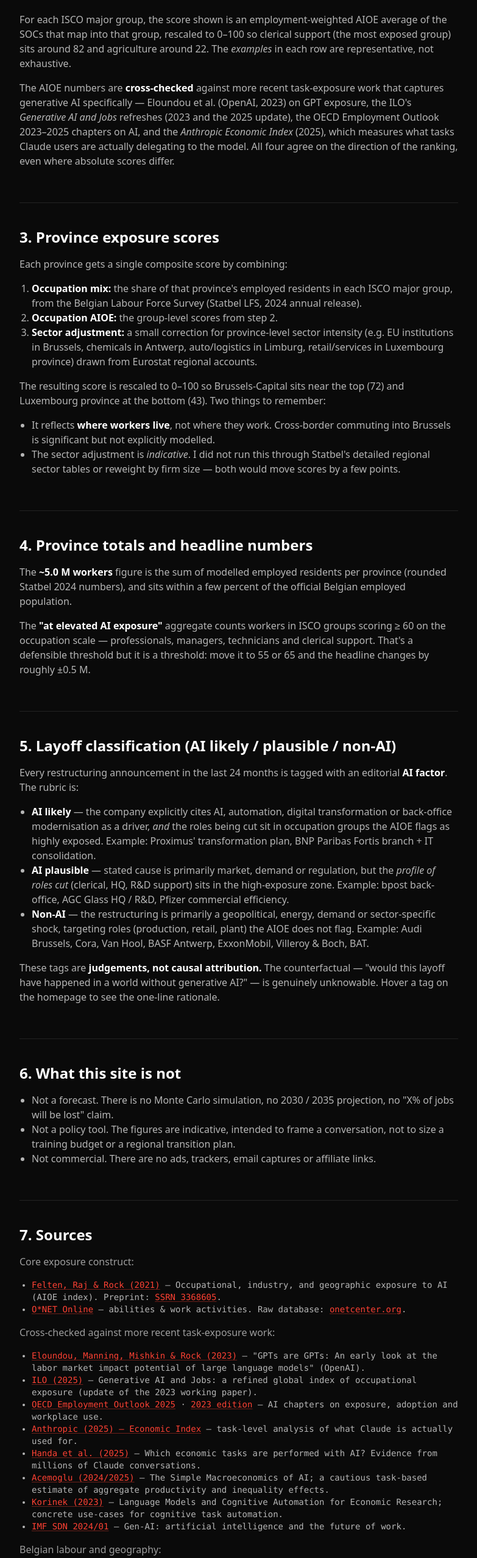
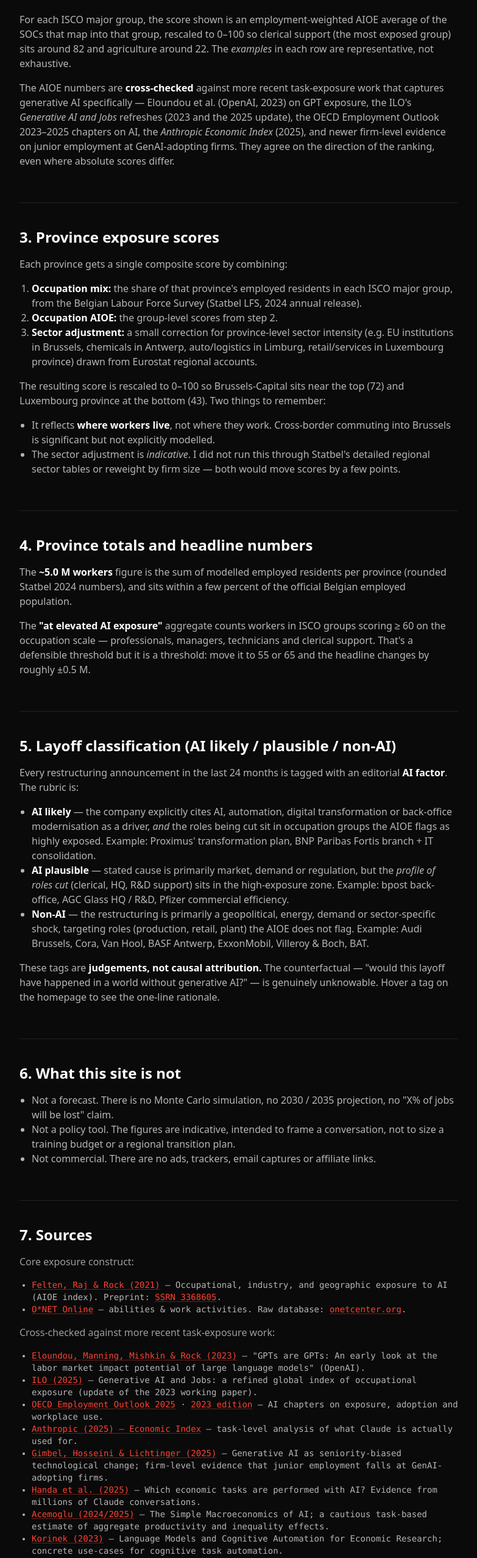
Before and after one commit to verbeeckorama/yourjobrisk-be, a Next.js app: page /methodology in a window 1280 px wide. Shown: the part 1121-3676 px from the top of the page at 61% size, without its empty margins (248-1031 px from the left). Built offline with nearby package versions, Linux system fonts and the light colour scheme; no server answers.

Commit message:
Add junior-worker AI study source

```diff
--- a/app/methodology/page.tsx
+++ b/app/methodology/page.tsx
@@ -4,7 +4,7 @@ import MethodologyContent from "@/components/MethodologyContent";
 export const metadata: Metadata = {
   title: "Methodology — how the Belgian AI Exposure scores are built",
   description:
-    "Province exposure scores, occupation rankings (ISCO-08) and layoff classifications for Belgium, fully sourced. AIOE (Felten, Raj & Rock 2021) cross-checked with Eloundou et al. 2023, ILO 2025, OECD Employment Outlook 2025 and the Anthropic Economic Index. Belgian employment from Statbel LFS 2024.",
+    "Province exposure scores, occupation rankings (ISCO-08) and layoff classifications for Belgium, fully sourced. AIOE (Felten, Raj & Rock 2021) cross-checked with Eloundou et al. 2023, ILO 2025, OECD Employment Outlook 2025, the Anthropic Economic Index, and Gimbel et al. 2025 on junior-worker effects. Belgian employment from Statbel LFS 2024.",
   keywords: [
     "AIOE",
     "Felten Raj Rock",
@@ -14,6 +14,7 @@ export const metadata: Metadata = {
     "OECD Employment Outlook 2025",
     "ILO Generative AI",
     "Anthropic Economic Index",
+    "junior workers AI",
     "Belgian labour market",
   ],
   alternates: { canonical: "/methodology" },
--- a/components/Footer.tsx
+++ b/components/Footer.tsx
@@ -28,6 +28,7 @@ export default function Footer() {
             <ul className="mt-3 space-y-1 text-xs text-white/40">
               <li>Felten, Raj &amp; Rock (2021) · Eloundou et al. (2023)</li>
               <li>ILO 2025 · OECD 2024/25 · Anthropic Economic Index 2025</li>
+              <li>Gimbel et al. 2025 · junior-worker effects</li>
               <li>ISCO-08 · Statbel LFS 2024</li>
               <li>Eurostat NUTS-2 2021</li>
             </ul>
--- a/components/MethodologyContent.tsx
+++ b/components/MethodologyContent.tsx
@@ -160,10 +160,10 @@ const bodyEn = {
         — Eloundou et&nbsp;al.&nbsp;(OpenAI, 2023) on GPT exposure, the
         ILO&apos;s <em>Generative AI and Jobs</em> refreshes (2023 and the
         2025 update), the OECD Employment Outlook 2023–2025 chapters on
-        AI, and the <em>Anthropic Economic Index</em> (2025), which
-        measures what tasks Claude users are actually delegating to the
-        model. All four agree on the direction of the ranking, even where
-        absolute scores differ.
+        AI, the <em>Anthropic Economic Index</em> (2025), and newer
+        firm-level evidence on junior employment at GenAI-adopting firms.
+        They agree on the direction of the ranking, even where absolute
+        scores differ.
       </p>
     </>
   ),
@@ -345,10 +345,10 @@ const bodyNl = {
         meeneemt — Eloundou et&nbsp;al. (OpenAI, 2023) over GPT-blootstelling,
         de ILO-update <em>Generative AI and Jobs</em> (2023 en de update
         van 2025), de OESO Employment Outlook 2023–2025 hoofdstukken over
-        AI, en de <em>Anthropic Economic Index</em> (2025), die meet
-        welke taken Claude-gebruikers daadwerkelijk aan het model
-        delegeren. Alle vier zijn het eens over de richting van de
-        rangschikking, zelfs waar de absolute scores verschillen.
+        AI, de <em>Anthropic Economic Index</em> (2025), en recenter
+        bewijs op bedrijfsniveau over junior jobs bij bedrijven die GenAI
+        invoeren. Ze zijn het eens over de richting van de rangschikking,
+        zelfs waar de absolute scores verschillen.
       </p>
     </>
   ),
@@ -535,11 +535,11 @@ const bodyFr = {
         spécifiquement l'IA générative — Eloundou et&nbsp;al. (OpenAI,
         2023) sur l'exposition aux GPT, les mises à jour de l'OIT
         <em> Generative AI and Jobs</em> (2023 puis 2025), les chapitres
-        IA de l'OECD Employment Outlook 2023–2025 et l'<em>Anthropic
-        Economic Index</em> (2025) qui mesure les tâches que les
-        utilisateurs de Claude délèguent réellement au modèle. Tous
-        s'accordent sur la direction du classement, même si les niveaux
-        absolus diffèrent.
+        IA de l'OECD Employment Outlook 2023–2025, l'<em>Anthropic
+        Economic Index</em> (2025), et des données récentes au niveau des
+        entreprises sur l'emploi junior dans les firmes qui adoptent la
+        GenAI. Tous s'accordent sur la direction du classement, même si
+        les niveaux absolus diffèrent.
       </p>
     </>
   ),
@@ -790,6 +790,14 @@ export default function MethodologyContent() {
             — task-level analysis of what Claude is actually used for.
           </li>
           <li>
+            <SourceLink href="https://papers.ssrn.com/sol3/papers.cfm?abstract_id=5425555">
+              Gimbel, Hosseini &amp; Lichtinger (2025)
+            </SourceLink>{" "}
+            — Generative AI as seniority-biased technological change;
+            firm-level evidence that junior employment falls at
+            GenAI-adopting firms.
+          </li>
+          <li>
             <SourceLink href="https://arxiv.org/abs/2503.04761">
               Handa et al. (2025)
             </SourceLink>{" "}
```
